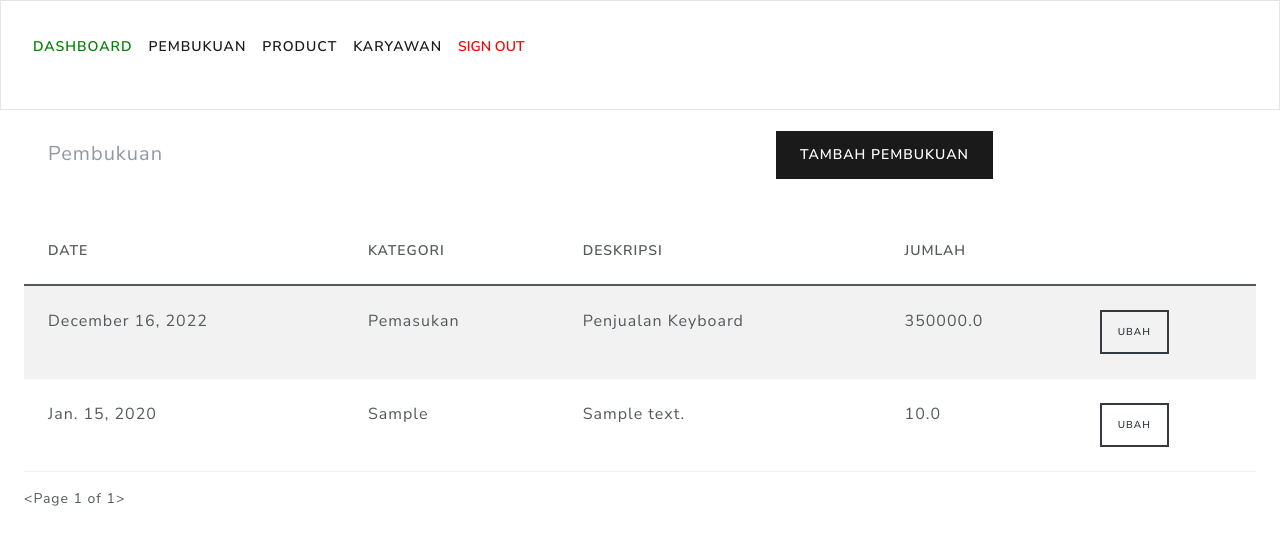
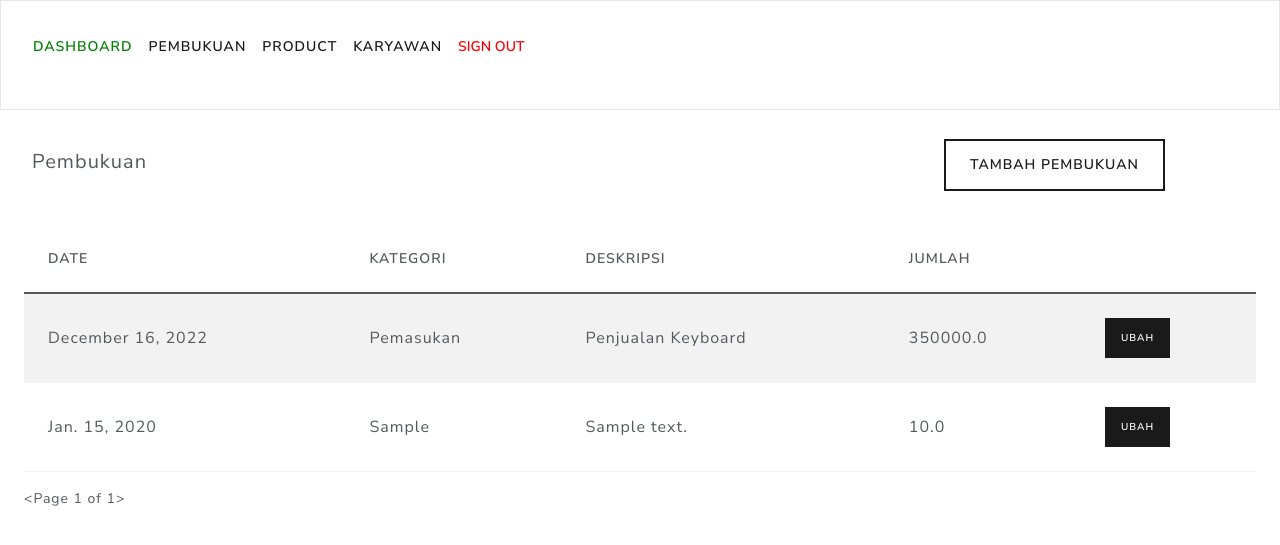
Before and after one commit to Akosovski/UMKMbookeeping, a Django app: page / in a window 1280 px wide. Shown: the top 545 px of the page. Run offline with Django 4.2, Linux system fonts and the light colour scheme; a user stored in the database is signed in; tables that the repository leaves empty hold one stand-in row (values such as "Sample post"); some libraries are stand-ins or nearby versions.

Commit message:
Base CRUD Done
Sudah bisa Insert, Edit, Delete. Tinggal ubah database sesuai kebutuhan.

```diff
--- a/pembukuan/urls.py
+++ b/pembukuan/urls.py
@@ -5,4 +5,5 @@ urlpatterns = [
     path('', views.index, name="pembukuan"),
     path('tambah-pembukuan', views.tambah_pembukuan, name="tambah-pembukuan"),
     path('ubah-pembukuan/<int:id>', views.ubah_pembukuan, name="ubah-pembukuan"),
+    path('hapus-pembukuan/<int:id>', views.hapus_pembukuan, name="hapus-pembukuan"),
 ]
--- a/pembukuan/views.py
+++ b/pembukuan/views.py
@@ -84,3 +84,10 @@ def ubah_pembukuan(request, id):
         messages.success(request, 'Perubahan Pembukuan Sukses.')
 
         return redirect('pembukuan')
+
+def hapus_pembukuan(request, id):
+    pembukuan = Pembukuan.objects.get(pk=id)
+    pembukuan.delete()
+
+    messages.success(request, 'Pembukuan Berhasil Terhapus.')
+    return redirect('pembukuan')
--- a/templates/pembukuan/index.html
+++ b/templates/pembukuan/index.html
@@ -3,16 +3,16 @@
 {% block content %}
 
 <br>
-<div class="container m-0">
-    <div class="row g-0">
-        <div class="col-5 col-md-8 p-0">
-            <nav aria-label="breadcrumb">
-                <ol class="breadcrumb">
-                    <li class="breadcrumb-item active mt-2" aria-current="page"><p class="fs-4">Pembukuan</p></li>
-                </ol>
-            </nav>
-        </div>
-        <div class="col-7 col-md-4 mx-auto"><a href="{% url 'tambah-pembukuan' %}" class="btn btn-primary">Tambah Pembukuan</a></div>
+<div class="row g-0 m-2">
+    <div class="col-6 col-md-9 p-0">
+        <nav aria-label="breadcrumb">
+            <ol class="breadcrumb">
+                <li class="breadcrumb-item mt-2" aria-current="page"><p class="fs-4">Pembukuan</p></li>
+            </ol>
+        </nav>
+    </div>
+    <div class="col-6 col-md-3 mx-auto">
+        <a href="{% url 'tambah-pembukuan' %}" class="btn btn-md btn-outline-primary">Tambah Pembukuan</a>
     </div>
 </div>
 
@@ -29,21 +29,21 @@
                 </tr>
             </thead>
             <tbody>
-                <tr>
+                <tr class="align-middle">
                     <td>December 16, 2022</td>
                     <td>Pemasukan</td>
                     <td>Penjualan Keyboard</td>
                     <td>350000.0</td>
-                    <td><a href="#" class="btn btn-outline-dark btn-sm">Ubah</a></td>
+                    <td><a href="#" class="btn btn-primary btn-sm">Ubah</a></td>
                 </tr>
                 {% if pembukuans.count %}
                     {% for pembukuan in pembukuans %}
-                    <tr>
+                    <tr class="align-middle">
                         <td>{{pembukuan.date}}</td>
                         <td>{{pembukuan.category}}</td>
                         <td>{{pembukuan.description}}</td>
-                        <td>{{pembukuan.amount}}</td>
-                        <td><a href="{% url 'ubah-pembukuan' pembukuan.id %}" class="btn btn-outline-dark btn-sm">Ubah</a></td>
+                        <td id="amount">{{pembukuan.amount}}</td>
+                        <td><a href="{% url 'ubah-pembukuan' pembukuan.id %}" class="btn btn-primary btn-sm">Ubah</a></td>
                     </tr>
                     {% endfor %}
                 {% endif %}
@@ -68,4 +68,15 @@
     </div>
 </div>
 
+<!-- COBAIN GANTI FORMAT KE IDR (GABISA) -->
+<script>
+    const myObj = {
+        style: "currency",
+        currency: "IDR"
+    }
+    let num = document.getElementById("amount").innerHTML;
+    let text = num.toLocaleString("id-ID", myObj);
+    document.getElementById("amount").innerHTML = text;
+</script>
+
 {% endblock content %}
```
Also changed, not shown: templates/pembukuan/tambah_pembukuan.html (+4 -5 lines), templates/pembukuan/ubah_pembukuan.html (+16 -11 lines).
